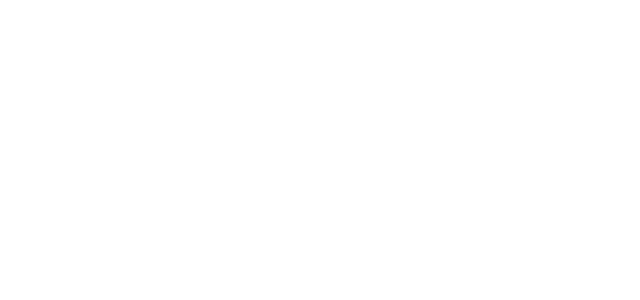
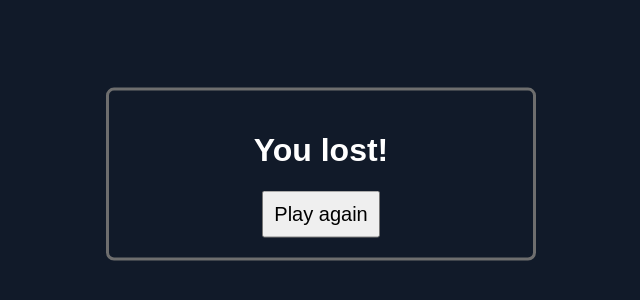
Before and after one commit to aeropagz/spacewar, a Vue app in the folder frontend/: page /lost in a window 1280 px wide. Shown: the part 276-576 px from the top of the page, without its empty margins (319-959 px from the left). Built offline with nearby package versions, Linux system fonts and the light colour scheme.

Commit message:
hitbox implemented

```diff
--- a/frontend/src/components/Game.vue
+++ b/frontend/src/components/Game.vue
@@ -10,7 +10,10 @@
     tabindex="-1"
   >
     <div class="center"></div>
-    <div class="ping">{{ this.status.ping }}</div>
+    <div class="ping">
+      {{ this.status.ping }} <br />
+      {{ this.status.health }}
+    </div>
     <div class="player-local">
       <img
         :src="status.ship"
@@ -42,10 +45,13 @@
           <p class="playerName">{{ player.name }}</p>
         </div>
       </div>
-      <div v-if="ownProjectiles.length">
+      <div v-if="[...ownProjectiles, ...otherProjectiles].length">
         <div
           class="projectile"
-          v-for="(projectile, index) in ownProjectiles"
+          v-for="(projectile, index) in [
+            ...ownProjectiles,
+            ...otherProjectiles,
+          ]"
           :key="`projectile-${index}`"
           :style="{
             top: `calc(${(projectile.y / 4000) * 100}%)`,
@@ -91,11 +97,13 @@
         ownProjectiles: [],
         otherProjectiles: [],
         ammo: 20,
+        ammoCoolDown: [],
         status: {
           ping: "0ms",
           uuid: null,
           name: localStorage.getItem("name") || "",
           ship: localStorage.getItem("ship") || "",
+          health: null,
           field: {
             x: 2000,
             y: 2000,
@@ -127,9 +135,30 @@
           .filter((player) => player.uuid !== this.status.uuid);
         return otherPlayers;
       },
+      hitboxesOtherPlayers() {
+        let hitboxes = {};
+        this.otherPlayers.forEach((player) => {
+          let ymin = player.pos.y + 36;
+          let ymax = player.pos.y - 36;
+          let xmin = player.pos.x + 36;
+          let xmax = player.pos.x - 36;
+          hitboxes[player.uuid] = {
+            ymin,
+            ymax,
+            xmin,
+            xmax,
+          };
+        });
+        return hitboxes;
+      },
     },
     methods: {
       gameLoop() {
+        if (!this.status.health) {
+          this.gateway.stop();
+          this.$router.push("lost");
+        }
+
         if (this.controls.up) this.status.field.y -= 8;
         if (this.controls.down) this.status.field.y += 8;
         if (this.controls.left) this.status.field.x -= 8;
@@ -144,6 +173,16 @@
           },
           rotation: this.controls.rotation,
         };
+        this.ammoCoolDown = this.ammoCoolDown
+          .map((cooldown) => cooldown - 1)
+          .filter((cooldown) => {
+            if (cooldown > 0) {
+              return true;
+            } else {
+              this.ammo++;
+              return false;
+            }
+          });
 
         if (this.shooting && this.ammo) {
           this.ownProjectiles.push({
@@ -160,17 +199,34 @@
             this.ownProjectiles.splice(index, 1);
             this.ammo++;
           }
+
+          Object.keys(this.hitboxesOtherPlayers).map((playerId) => {
+            let hitbox = this.hitboxesOtherPlayers[playerId];
+            if (
+              projectile.x < hitbox.xmin &&
+              projectile.x > hitbox.xmax &&
+              projectile.y < hitbox.ymin &&
+              projectile.y > hitbox.ymax
+            ) {
+              this.gateway.send({
+                code: "player_hit",
+                payload: { playerHit: playerId },
+              });
+              this.ammoCoolDown.push(projectile.ticks);
+              this.ownProjectiles.splice(index, 1);
+            }
+          });
+
           projectile.x += 20 * Math.cos(projectile.dir);
           projectile.y += 20 * Math.sin(projectile.dir);
           projectile.ticks--;
         });
 
         this.gateway.send({ code: "movement", payload });
-        if (this.ownProjectiles.length)
-          this.gateway.send({
-            code: "projectiles",
-            payload: { projectiles: this.ownProjectiles },
-          });
+        this.gateway.send({
+          code: "projectiles",
+          payload: { projectiles: this.ownProjectiles },
+        });
       },
 
       clamp(num, min, max) {
@@ -223,6 +279,7 @@
 
             case "register":
               this.status.uuid = payload.uuid;
+              this.status.health = payload.health;
               this.gateway.send({
                 code: "set_name",
                 payload: {
@@ -237,13 +294,11 @@
                 console.error("Own player not found");
                 break;
               }
-
+              this.status.health = payload.players[this.status.uuid]["health"];
               this.status.players = payload.players;
               delete payload.projectiles[this.status.uuid];
               Object.keys(payload.projectiles).map((key) => {
-                tempProjectiles.push(payload.projectiles[key]);
-                console.log(payload.projectiles[key].length);
-                console.log(payload.projectiles[key][0]);
+                tempProjectiles.push(...payload.projectiles[key]);
               });
 
               this.otherProjectiles = [...tempProjectiles];
--- a/frontend/src/router/index.js
+++ b/frontend/src/router/index.js
@@ -1,6 +1,7 @@
 import Vue from "vue";
 import VueRouter from "vue-router";
 import Landing from "../views/Landing.vue";
+import Lost from "../views/Lost.vue";
 
 Vue.use(VueRouter);
 
@@ -13,11 +14,13 @@ const routes = [
   {
     path: "/arena",
     name: "Arena",
-    // route level code-splitting
-    // this generates a separate chunk (about.[hash].js) for this route
-    // which is lazy-loaded when the route is visited.
     component: () =>
       import(/* webpackChunkName: "about" */ "../views/Arena.vue"),
+  },
+  {
+    path: "/lost",
+    name: "Lost",
+    component: Lost,
   },
 ];
 
--- /dev/null
+++ b/frontend/src/views/Lost.vue
@@ -0,0 +1,46 @@
+<template>
+  <div class="arena">
+    <div class="lost">
+      <h1>You lost!</h1>
+      <button @click="restart()">Play again</button>
+    </div>
+  </div>
+</template>
+
+<script>
+  export default {
+    methods: {
+      restart() {
+        this.$router.push("arena");
+      },
+    },
+  };
+</script>
+
+<style>
+  .arena {
+    position: absolute;
+    top: 0;
+    left: 0;
+    right: 0;
+    bottom: 0;
+    overflow: hidden;
+    background: #111a29;
+    text-align: center;
+  }
+  .lost {
+    position: absolute;
+    top: 50%;
+    left: 50%;
+    margin: 50px auto;
+    padding: 20px;
+    border: 3px solid rgb(110, 110, 110);
+    width: 30%;
+    border-radius: 8px;
+    transform: translate(-50%, -50%);
+  }
+  button {
+    padding: 10px;
+    font-size: 20px;
+  }
+</style>
```
Also changed, not shown: 1 other file (tests, documents, lock files or other folders).
